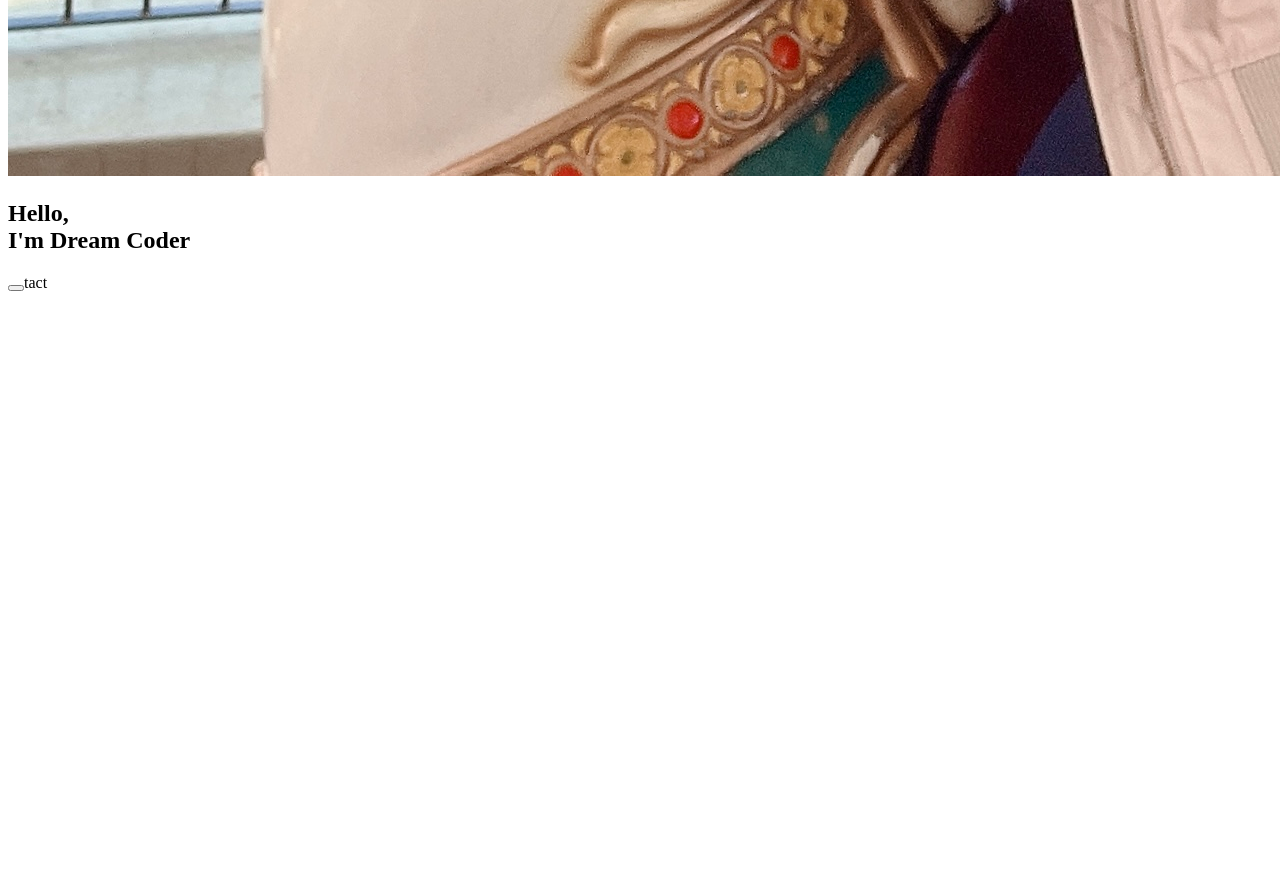
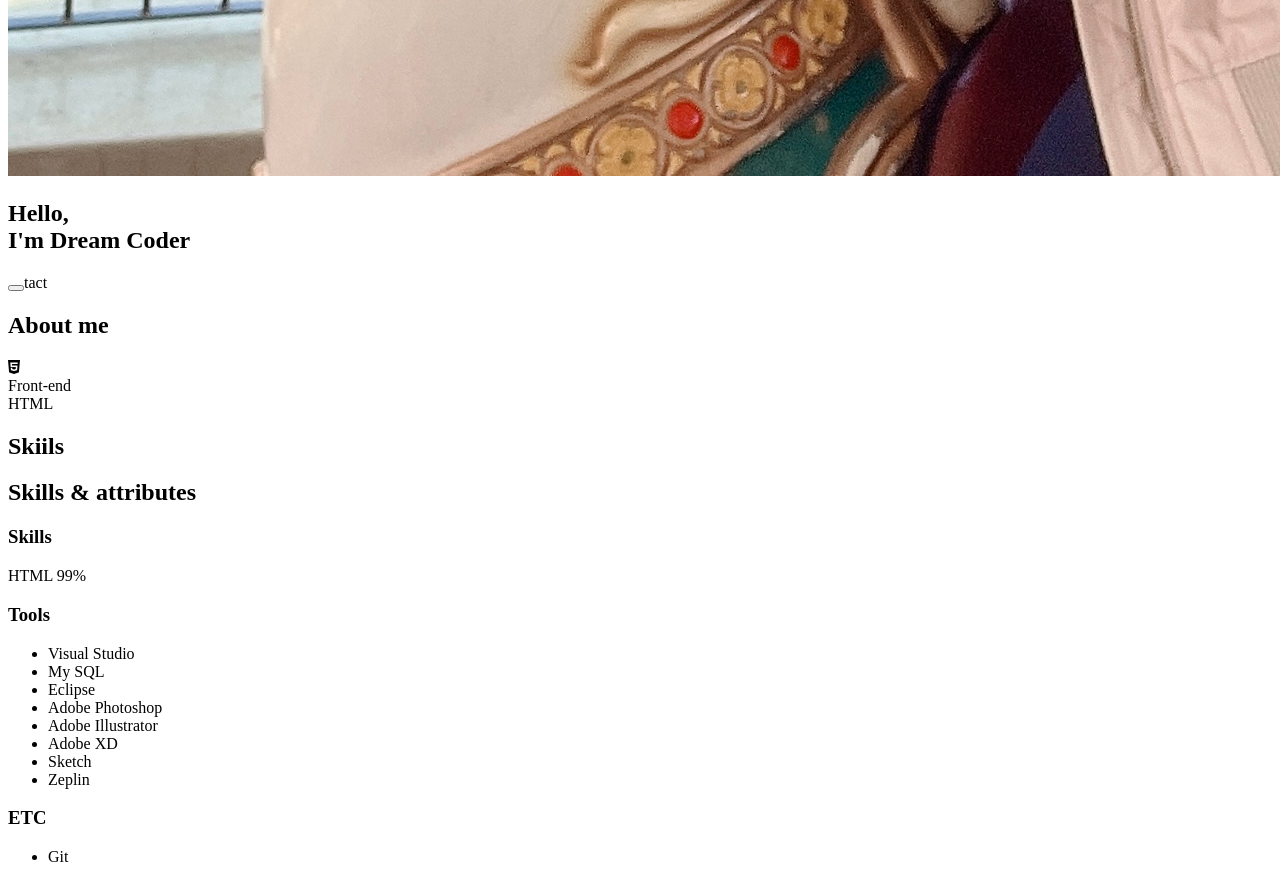
Before and after one commit to boramiiii/portfolio, a plain HTML site: page index.html in a window 1280 px wide. Shown: the part 2658-3540 px from the top of the page. Before the commit the page ends 2958 px from the top, so only its background shows below. Drawn offline with Linux system fonts and the light colour scheme.

Commit message:
Update index.html

```diff
--- a/index.html
+++ b/index.html
@@ -48,10 +48,67 @@
     </section>
     <!-- About -->
     <section id="about">
-
+        <h1>About me</h1>
+        <p></p>
+        <div class="about_majors">
+            <div class="major">
+                <div class="major_icon">
+                    <i class="fa-brands fa-html5"></i>
+                </div>
+                <div class="majar_title">
+                    Front-end
+                </div>
+                <div class="major_description">
+                    HTML
+                </div>
+            </div>
+        </div>
     </section>
     <!-- Skills -->
-    <section id="skills"></section>
+    <section id="skills">
+        <h1>Skiils</h1>
+        <h2>Skills & attributes</h2>
+        <p>
+
+        </p>
+        <div class="skillset">
+            <div class="skillset_left">
+                <h3 class="skiilset_title">Skills</h3>
+                <div class="skill">
+                    <div class="skill_description">
+                        <span>HTML</span>
+                        <span>99%</span>
+                    </div>
+                    <div class="skill_bar">
+                        <div class="skill_value"></div>
+                    </div>
+                </div>
+            </div>
+            <div class="skillset_right">
+                <div class="tools">
+                    <h3 class="skillset_title">Tools</h3>
+                    <ul class="tools_list">
+                        <li><span>Visual Studio</span></li>
+                        <li><span>My SQL</span></li>
+                        <li><span>Eclipse</span></li>
+                        <li><span>Adobe Photoshop</span></li>
+                        <li><span>Adobe Illustrator</span></li>
+                        <li><span>Adobe XD</span></li>
+                        <li><span>Sketch</span></li>
+                        <li><span>Zeplin</span></li>
+                    </ul>
+                </div>
+                <div class="etc">
+                    <h3 class="skillset_title">
+                        ETC
+                    </h3>
+                    <ul class="etc_list">
+                        <li><span>Git</span></li>
+                    </ul>
+                </div>
+            </div>
+        </div>
+    </section>
     <!-- Work -->
     <section id="work"></section>
     <!-- testimonials -->
```
